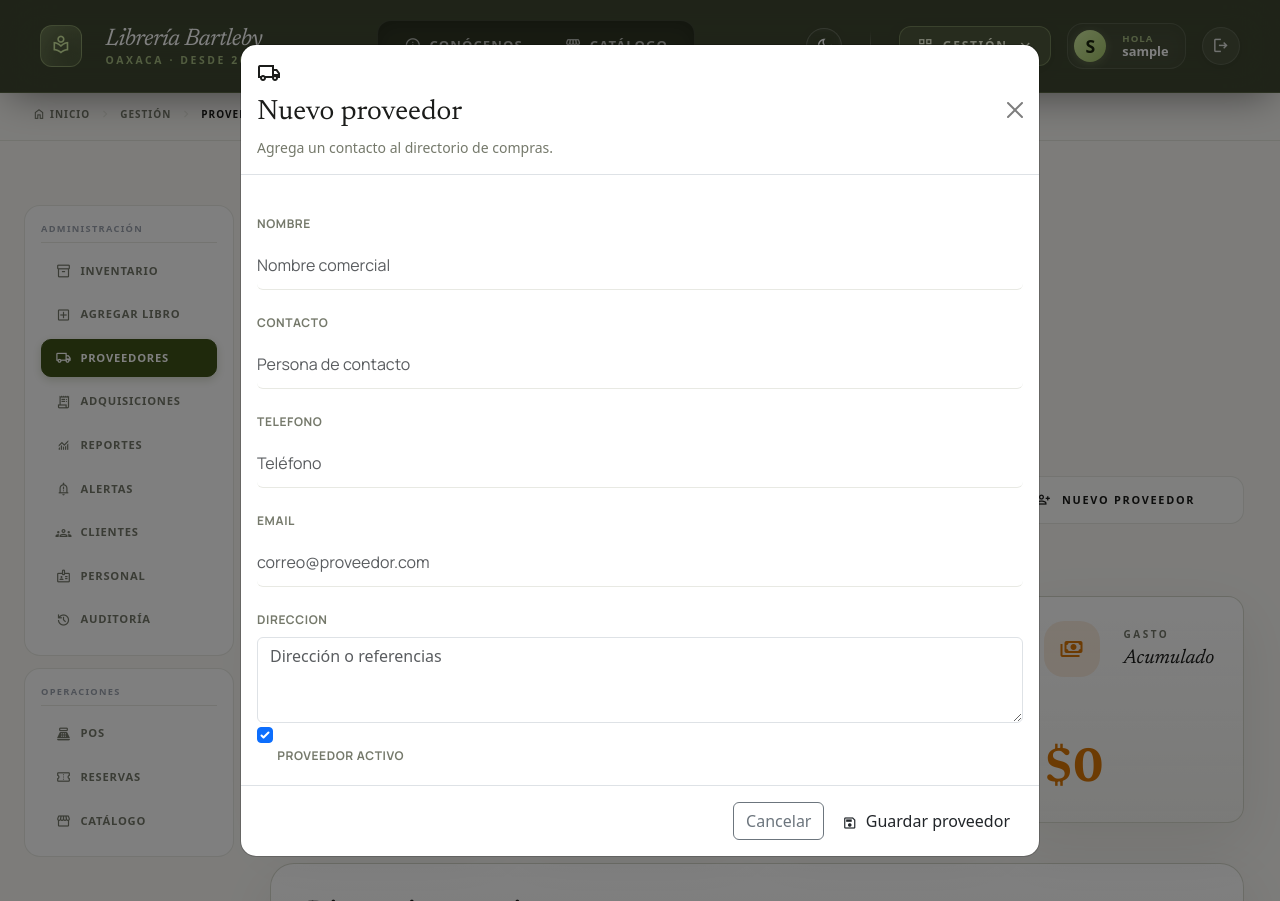
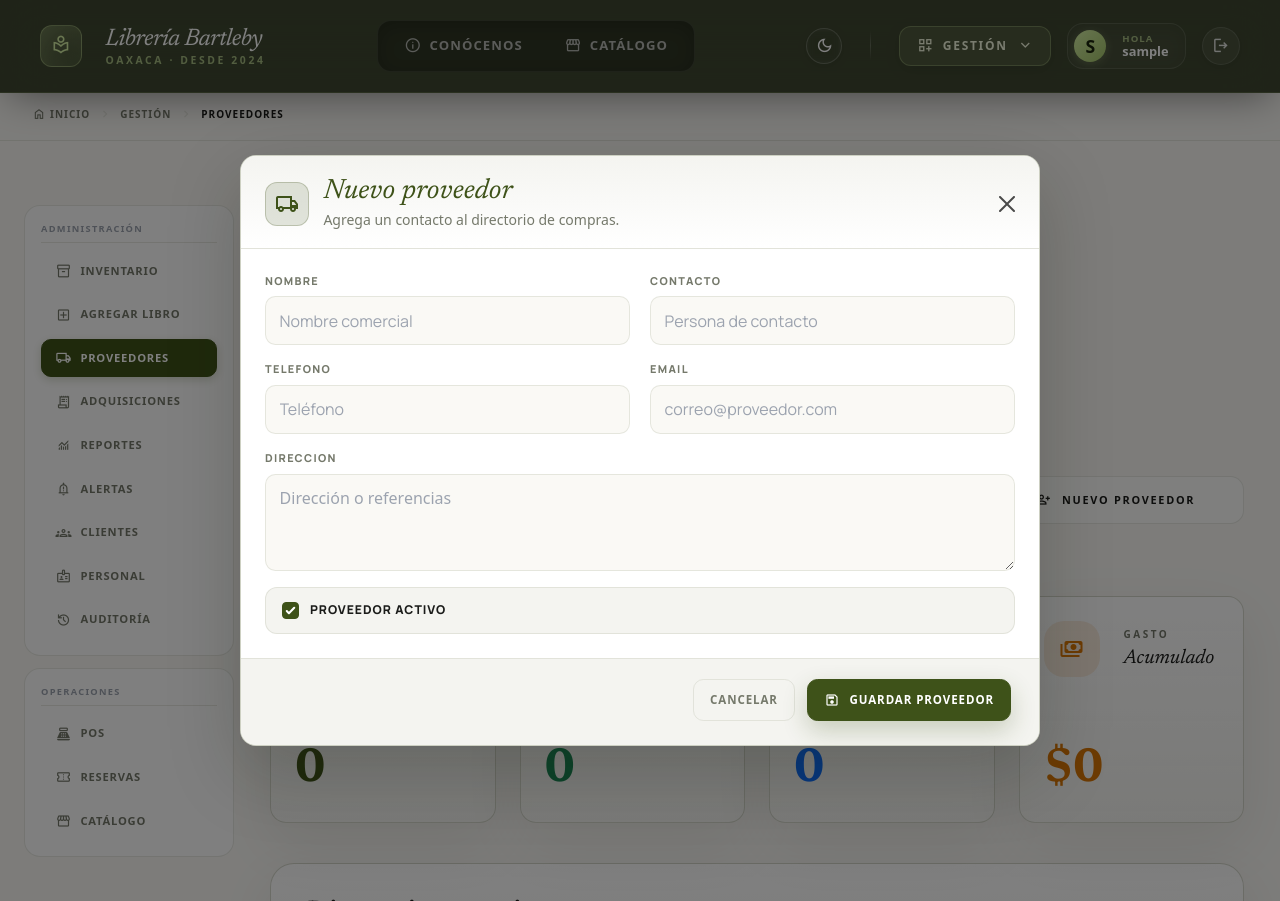
Before and after one commit to Angixs-zz/libreria_bartleby, a Django app: page /proveedores/ in a window 1280 px wide, after a click that opens the changed part. Run offline with Django 5.2, Linux system fonts and the light colour scheme; the visitor is signed in with stand-in values (Sample User, id 1); data that the repository does not hold is empty; some libraries are stand-ins or nearby versions.

Commit message:
La ventana de agregar nuevo proveedor se corriogo y se ve ya mejor con el fondo negro y eso

```diff
--- a/proveedores/templates/proveedores/directorio_proveedores.html
+++ b/proveedores/templates/proveedores/directorio_proveedores.html
@@ -156,7 +156,8 @@
         box-shadow: 0 0 0 0.2rem rgba(74, 93, 35, 0.14);
     }
 
-    .proveedores-shell .modal-content {
+    .proveedores-shell .modal-content,
+    .provider-modal {
         background: var(--surface);
         color: var(--text);
         border: 1px solid rgba(197, 200, 184, 0.85);
@@ -164,73 +165,99 @@
         overflow: hidden;
     }
 
-    .dark .proveedores-shell .modal-content {
-        background: var(--surface);
+    .dark .proveedores-shell .modal-content,
+    .dark .provider-modal {
+        background: linear-gradient(180deg, rgba(39, 39, 31, 0.98), rgba(30, 30, 24, 0.98));
         border-color: rgba(80, 85, 60, 0.72);
         box-shadow: 0 26px 72px rgba(0, 0, 0, 0.36);
     }
 
     .proveedores-shell .modal-header,
-    .proveedores-shell .modal-footer {
+    .proveedores-shell .modal-footer,
+    .provider-modal .modal-header,
+    .provider-modal .modal-footer {
         border-color: rgba(197, 200, 184, 0.35);
     }
 
     .dark .proveedores-shell .modal-header,
-    .dark .proveedores-shell .modal-footer {
+    .dark .proveedores-shell .modal-footer,
+    .dark .provider-modal .modal-header,
+    .dark .provider-modal .modal-footer {
         border-color: rgba(80, 85, 60, 0.4);
     }
 
-    .proveedores-shell .provider-modal .modal-header {
-        padding: 1.35rem 1.5rem 1rem;
-        background: var(--bg-subtle);
+    .provider-modal .modal-header {
+        padding: 1.35rem 1.5rem 1.1rem;
+        background: linear-gradient(180deg, var(--bg-subtle), var(--surface));
         border-bottom: 1px solid var(--border) !important;
     }
 
-    .proveedores-shell .provider-modal .modal-body {
-        padding: 1.5rem;
+    .dark .provider-modal .modal-header {
+        background: linear-gradient(180deg, rgba(30, 30, 24, 0.98), rgba(39, 39, 31, 0.98));
     }
 
-    .proveedores-shell .provider-modal .modal-footer {
+    .provider-modal .modal-body {
+        padding: 1.5rem;
+        background: var(--surface);
+    }
+
+    .dark .provider-modal .modal-body {
+        background: transparent;
+    }
+
+    .provider-modal .modal-footer {
         padding: 1rem 1.5rem 1.25rem;
         background: var(--bg-subtle);
         border-top: 1px solid var(--border) !important;
     }
 
-    .proveedores-shell .provider-modal-title {
+    .dark .provider-modal .modal-footer {
+        background: rgba(20, 21, 16, 0.45);
+    }
+
+    .provider-modal-title {
         display: flex;
         align-items: center;
         gap: 0.9rem;
     }
 
-    .proveedores-shell .provider-modal-icon {
+    .provider-modal-title h2 {
+        color: var(--primary);
+        font-family: 'Newsreader', serif;
+        font-style: italic;
+        line-height: 1;
+    }
+
+    .provider-modal-icon {
         width: 2.75rem;
         height: 2.75rem;
         display: inline-flex;
         align-items: center;
         justify-content: center;
         border-radius: 0.75rem;
-        background: rgba(62, 82, 25, 0.12);
+        background: color-mix(in srgb, var(--primary) 14%, transparent);
+        border: 1px solid color-mix(in srgb, var(--primary) 24%, transparent);
         color: var(--primary);
         flex: 0 0 auto;
     }
 
-    .proveedores-shell .provider-form-grid {
+    .provider-form-grid {
         display: grid;
         grid-template-columns: repeat(2, minmax(0, 1fr));
         gap: 1rem 1.25rem;
     }
 
-    .proveedores-shell .provider-field {
+    .provider-field {
         display: flex;
         flex-direction: column;
         gap: 0.45rem;
     }
 
-    .proveedores-shell .provider-field-wide {
+    .provider-field-wide {
         grid-column: 1 / -1;
     }
 
-    .proveedores-shell .provider-field .form-label {
+    .provider-field .form-label {
         margin: 0;
         color: var(--text-muted);
         font-size: 0.68rem;
@@ -239,8 +266,8 @@
         text-transform: uppercase;
     }
 
-    .proveedores-shell .provider-field .form-control,
-    .proveedores-shell .provider-field textarea {
+    .provider-field .form-control,
+    .provider-field textarea {
         min-height: 2.85rem;
         border-radius: 0.65rem;
         border: 1px solid var(--border);
@@ -249,12 +276,25 @@
         color: var(--text);
     }
 
-    .proveedores-shell .provider-field textarea {
+    .provider-field .form-control:focus,
+    .provider-field textarea:focus {
+        border-color: var(--primary);
+        background: var(--surface);
+        color: var(--text);
+        box-shadow: 0 0 0 0.2rem color-mix(in srgb, var(--primary) 18%, transparent);
+    }
+
+    .provider-field .form-control::placeholder,
+    .provider-field textarea::placeholder {
+        color: var(--text-faint);
+    }
+
+    .provider-field textarea {
         min-height: 5rem;
         resize: vertical;
     }
 
-    .proveedores-shell .provider-status {
+    .provider-status {
         display: flex;
         align-items: center;
         gap: 0.7rem;
@@ -264,14 +304,19 @@
         background: var(--bg-subtle);
     }
 
-    .proveedores-shell .provider-status .form-check-input {
+    .provider-status .form-check-input {
         width: 1.05rem;
         height: 1.05rem;
         margin: 0;
         border-color: var(--border);
     }
 
-    .proveedores-shell .provider-status .form-check-label {
+    .provider-status .form-check-input:checked {
+        background-color: var(--primary);
+        border-color: var(--primary);
+    }
+
+    .provider-status .form-check-label {
         margin: 0;
         font-size: 0.76rem;
         font-weight: 800;
@@ -280,7 +325,7 @@
         color: var(--text);
     }
 
-    .proveedores-shell .provider-actions {
+    .provider-actions {
         display: flex;
         justify-content: flex-end;
         align-items: center;
@@ -288,28 +333,61 @@
         width: 100%;
     }
 
-    .proveedores-shell .provider-actions .btn {
+    .provider-actions .btn {
         border-radius: 0.65rem;
-        padding: 0.68rem 1rem;
+        padding: 0.72rem 1rem;
         font-size: 0.72rem;
         font-weight: 800;
-        letter-spacing: 0.06em;
+        letter-spacing: 0.08em;
+        text-transform: uppercase;
     }
 
-    .proveedores-shell .provider-modal .btn-close {
-        opacity: 0.65;
+    .provider-actions .btn-outline-secondary {
+        background: transparent;
+        border-color: var(--border);
+        color: var(--text-muted);
     }
 
-    .proveedores-shell .provider-modal .btn-close:hover {
+    .provider-actions .btn-outline-secondary:hover {
+        background: var(--bg-subtle);
+        border-color: var(--border);
+        color: var(--text);
+    }
+
+    .provider-actions .olive-btn {
+        display: inline-flex;
+        align-items: center;
+        justify-content: center;
+        gap: 0.35rem;
+        background: var(--primary);
+        border-color: var(--primary);
+        color: #ffffff;
+        box-shadow: 0 10px 24px color-mix(in srgb, var(--primary) 24%, transparent);
+    }
+
+    .dark .provider-actions .olive-btn {
+        color: #13180c;
+    }
+
+    .provider-modal .btn-close {
+        opacity: 0.7;
+        filter: none;
+    }
+
+    .dark .provider-modal .btn-close {
+        filter: invert(1) grayscale(100%);
+    }
+
+    .provider-modal .btn-close:hover {
         opacity: 1;
     }
 
     @media (max-width: 767px) {
-        .proveedores-shell .provider-form-grid {
+        .provider-form-grid {
             grid-template-columns: 1fr;
         }
 
-        .proveedores-shell .provider-actions {
+        .provider-actions {
             flex-direction: column-reverse;
             align-items: stretch;
         }
```
